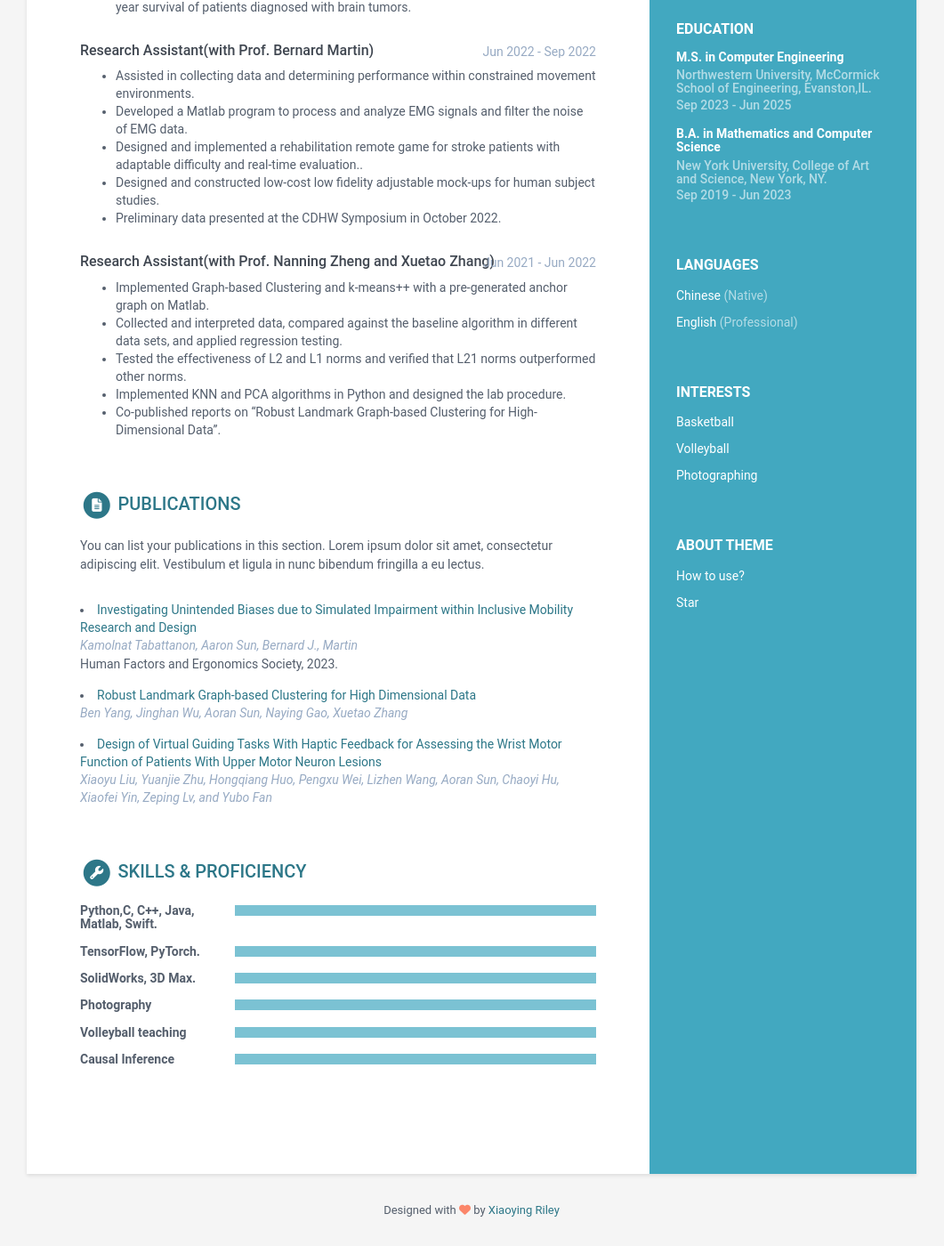
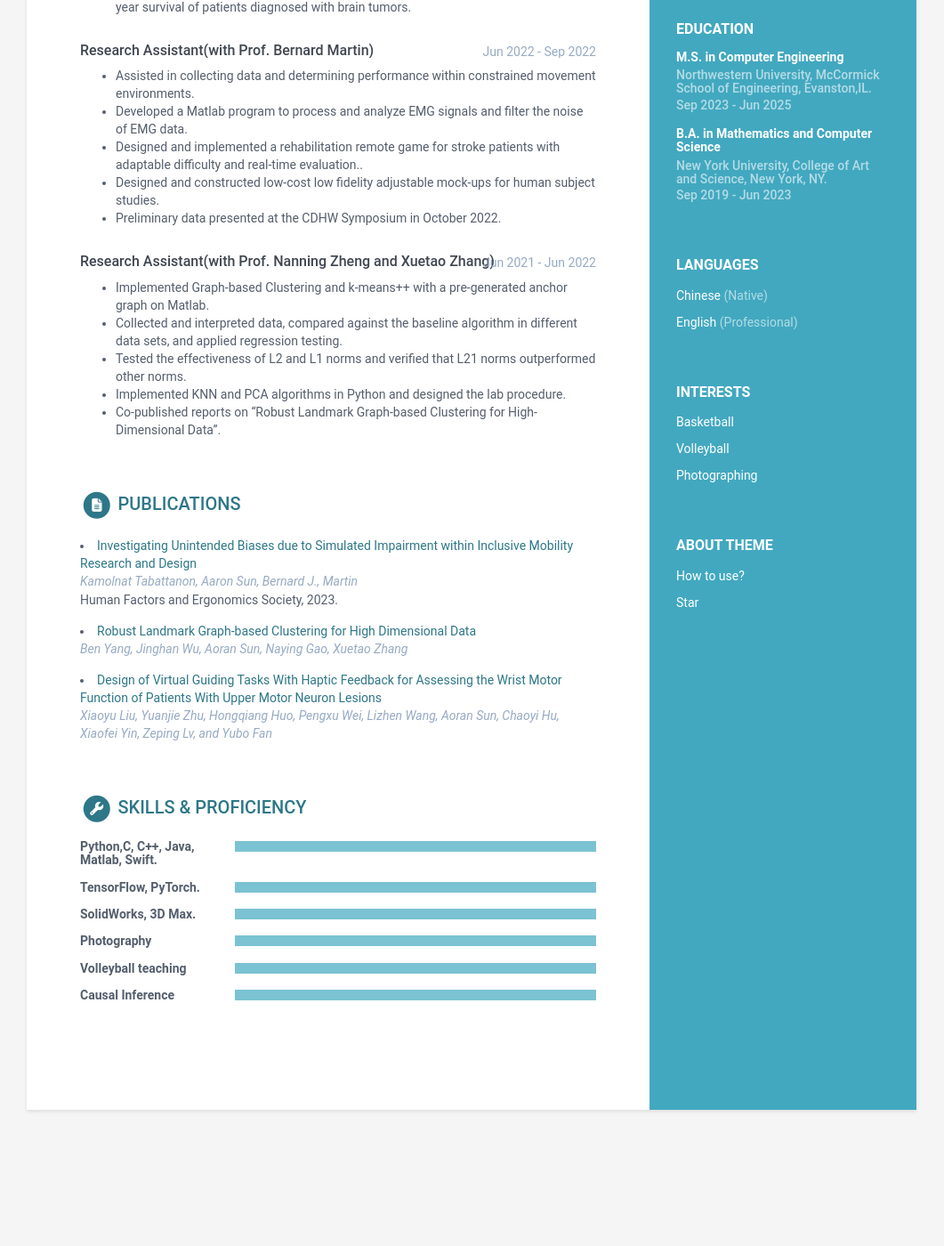
Before and after one commit to SunSun2001/CV, a Jekyll site: the page built from index.html, in a window 1280 px wide and 1400 px high, scrolled down 490 px. Shown: the whole window at 89% size, without its empty margins (110-1171 px from the left). Built offline with Jekyll 4.4.1, drawn with Linux system fonts in a browser that asks for light colours; after the commit the page ends 1797 px from its top, so only the background shows below that.

Commit message:
Update data.yml

```diff
--- a/_data/data.yml
+++ b/_data/data.yml
@@ -46,13 +46,13 @@ sidebar:
       title: Interests
       info:
         - item: Basketball
-          link:
+          #link:
 
         - item: Volleyball
-          link:
+          #link:
 
         - item: Photographing
-          link:
+          #link:
 
 education:
     title: Education
@@ -101,10 +101,6 @@ experiences:
 
 publications:
     title: Publications
-    intro: |
-      You can list your publications in this section. Lorem ipsum dolor sit
-      amet, consectetur adipiscing elit. Vestibulum et ligula in nunc
-      bibendum fringilla a eu lectus.
     papers:
       - title: "Investigating Unintended Biases due to Simulated Impairment within Inclusive Mobility Research and Design"
         link: "#"
@@ -136,6 +132,3 @@ skills:
       - name: Volleyball teaching
 
       - name: Causal Inference
-
-footer: >
-    Designed with <i class="fas fa-heart"></i> by <a href="http://themes.3rdwavemedia.com" target="_blank" rel="nofollow">Xiaoying Riley</a>
```
